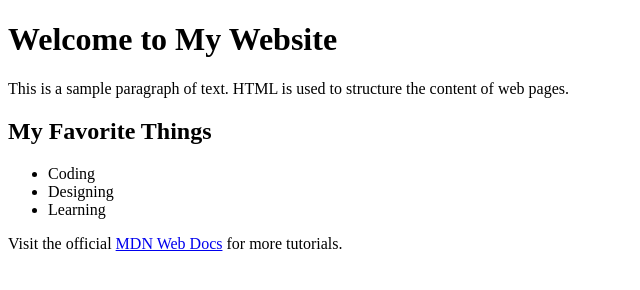
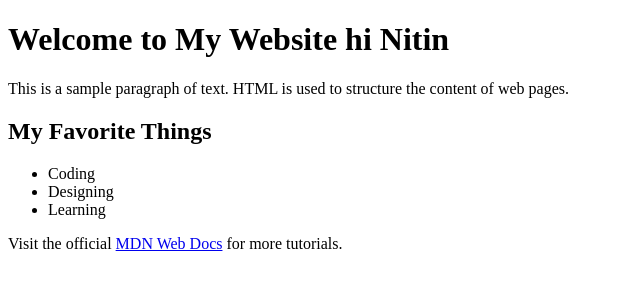
Before and after one commit to nitinpatil1-hue/projectgit, a plain HTML site: page index.html in a window 1280 px wide. Shown: the whole page, without its empty margins (0-640 px from the left). Drawn offline with Linux system fonts and the light colour scheme.

Commit message:
Update index.html

```diff
--- a/index.html
+++ b/index.html
@@ -8,7 +8,7 @@
 <body>
 
     <!-- Main Heading -->
-    <h1>Welcome to My Website</h1>
+    <h1>Welcome to My Website hi Nitin</h1>
 
     <!-- Paragraph of Text -->
     <p>This is a sample paragraph of text. HTML is used to structure the content of web pages.</p>
```
